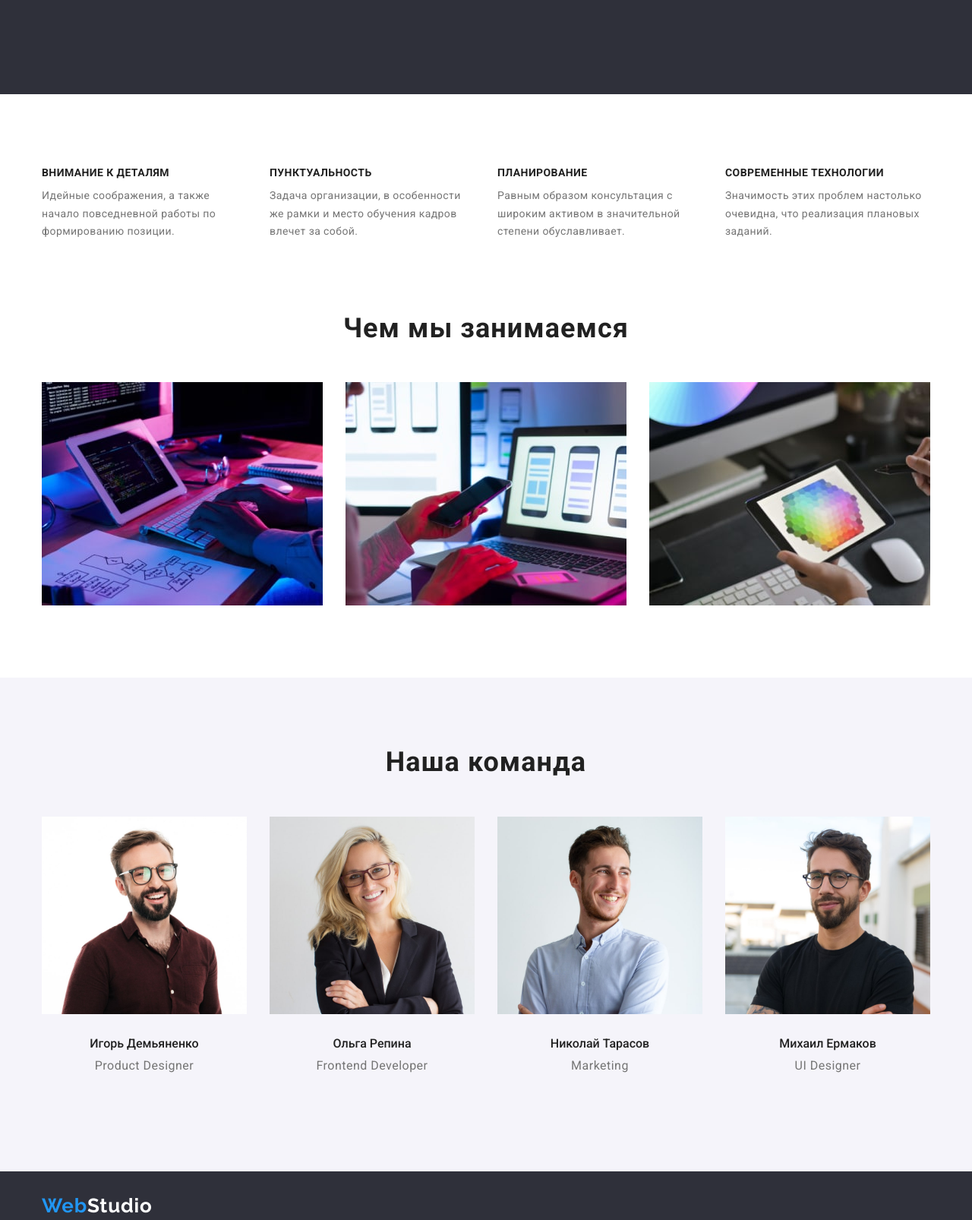
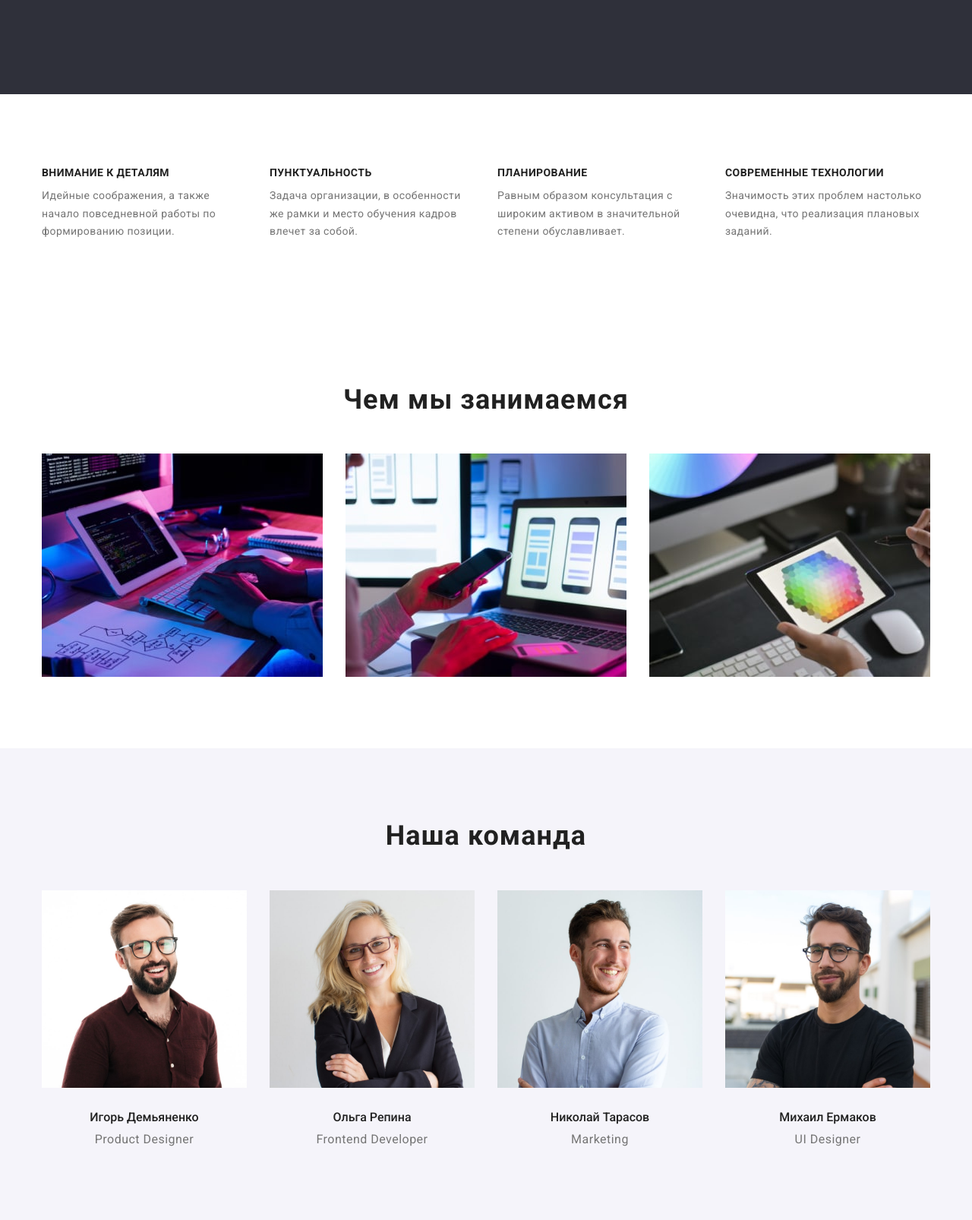
Before and after one commit to VSDan/goit-markup-hw-03, a plain HTML site: page index.html in a window 1280 px wide. Shown: the part 560-2166 px from the top of the page at 76% size. Drawn offline with nearby package versions, Linux system fonts and the light colour scheme.

Commit message:
sending for check_1.4 section paddings 94

```diff
--- a/css/styles.css
+++ b/css/styles.css
@@ -61,6 +61,10 @@ img {
   max-width: 100%;
   height: auto;
 
+}
+.section {
+  padding-top: 94px;
+  padding-bottom: 94px;
 }
 
 /*--------------------------Header-------------------------- */
@@ -205,7 +209,7 @@ img {
 /*-----------------------About----------------------- */
 
 .about {
-  margin: 94px 0px 94px 0px;
+  padding-bottom: -94px;
 }
 
 .about-title {
@@ -271,7 +275,6 @@ img {
 
 .team {
   height: 650px;
-  margin-top: 95px;
   background-color: var(--button-color);
 }
 
@@ -295,7 +298,6 @@ img {
   letter-spacing: 0.03em;
   color: var(--second-title-color);
 
-  padding-top: 90px;
   margin-bottom: 50px;
 }
 
@@ -419,10 +421,6 @@ img {
 }
 
 /* ------------------------------Buttons------------------------- */
-.portfolio-examples {
-  margin-top: 95px;
-  margin-bottom: 105px;
-}
 
 .portfolio-examples-buttons {
   display:flex;
--- a/index.html
+++ b/index.html
@@ -66,7 +66,7 @@
         </div>
       </section>
 
-      <section class="about">
+      <section class="about section">
         <div class="container">
           <h2 hidden>About us</h2>
           <ul class="list about-us-list">
@@ -101,7 +101,7 @@
           </ul>
         </div>
       </section>
-      <section class="what-we-do">
+      <section class="section what-we-do">
         <div class="container">
           <h2 class="what-we-do_title">Чем мы занимаемся</h2>
           <ul class="list what-we-do-list">
@@ -130,7 +130,7 @@
         </div>
       </section>
 
-      <section class="team">
+      <section class="team section">
         <div class="container">
           <h2 class="team-header">Наша команда</h2>
           <ul class="list team-list">
```
Also changed, not shown: portfolio.html (+1 -1 lines).
